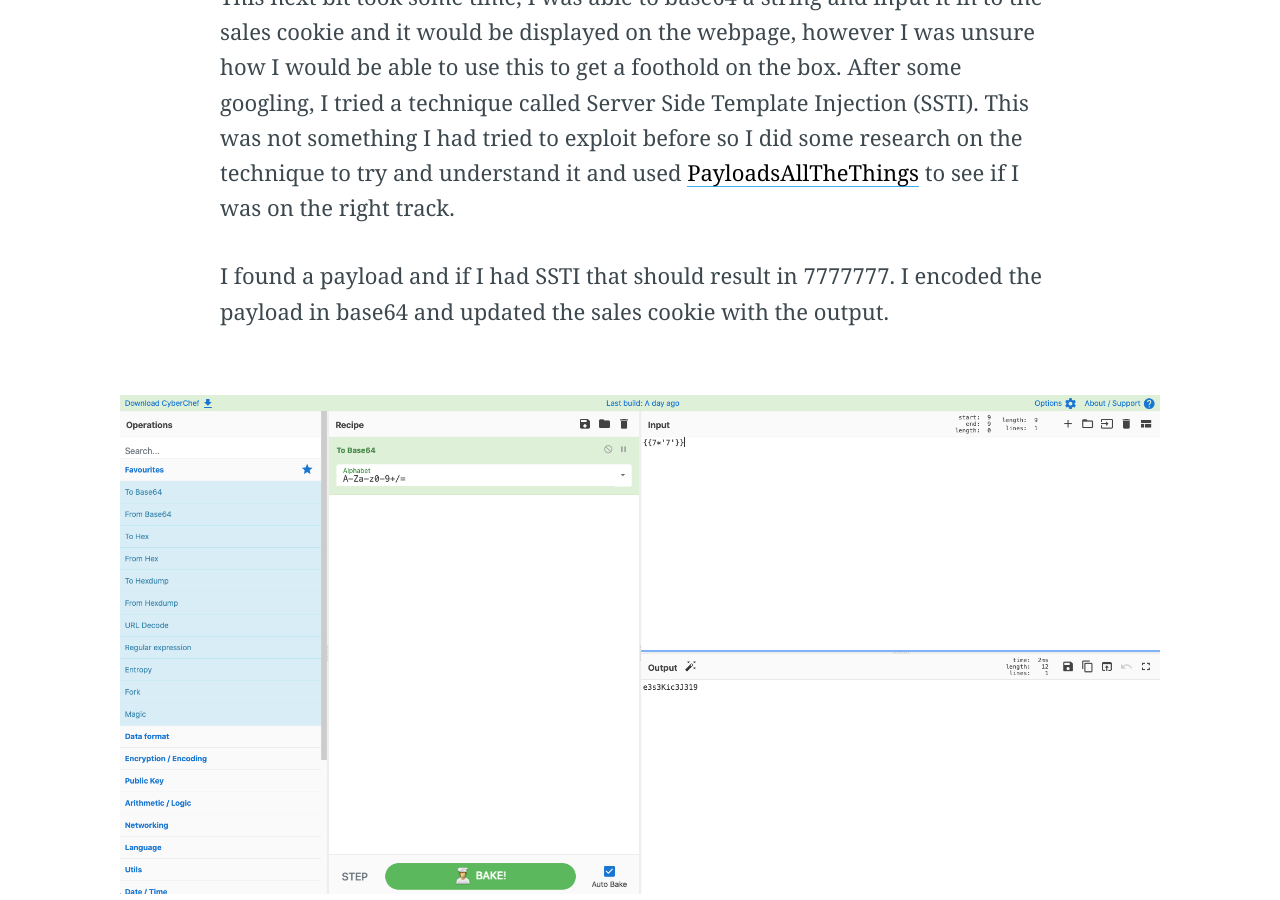
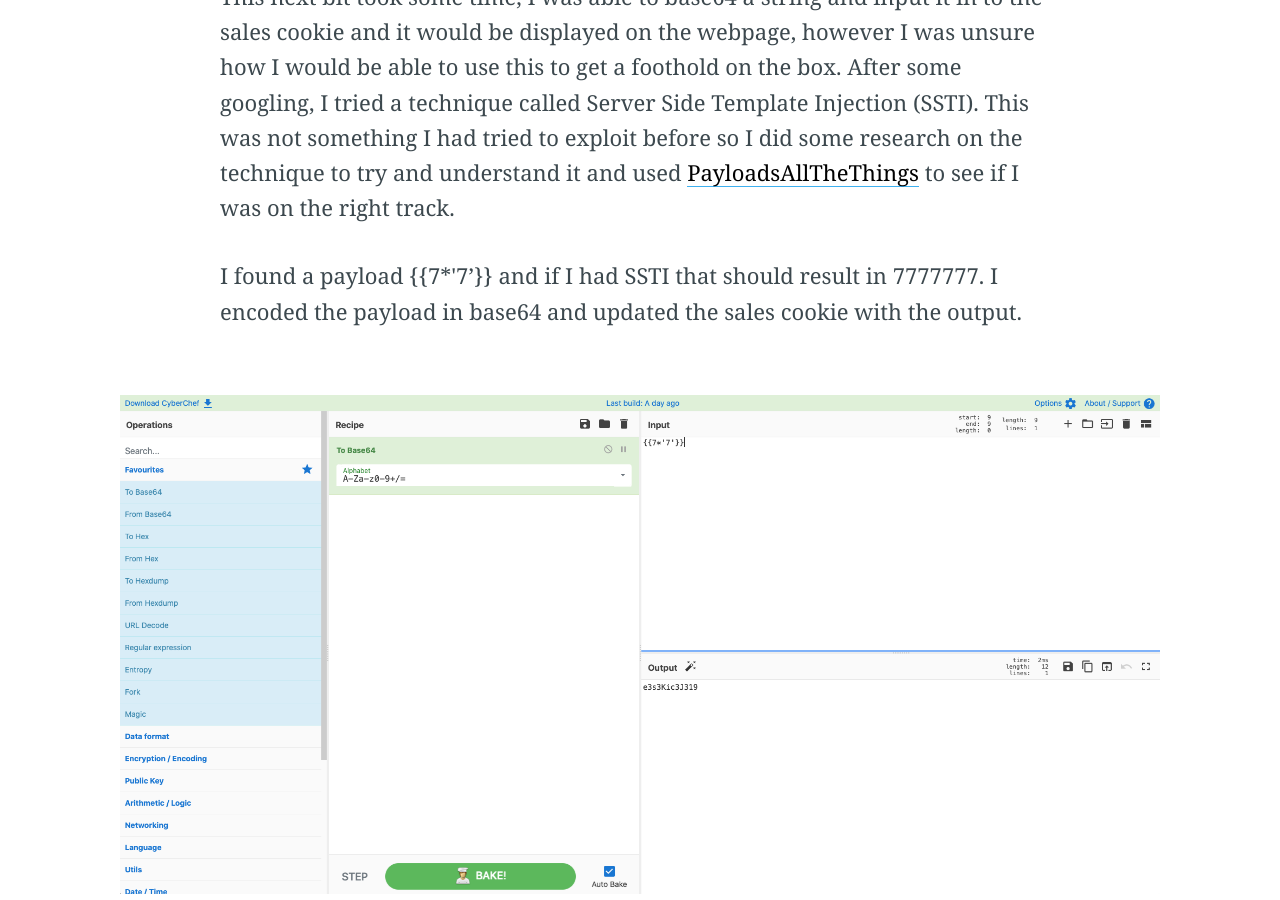
Before and after one commit to darrynb89/darrynb89.github.io, a Jekyll site: the page built from _posts/2021-03-06-keldagrim.md, in a window 1280 px wide and 900 px high, scrolled down 6393 px. Built offline with Jekyll 4.4.1, drawn with Linux system fonts in a browser that asks for light colours; nearby versions of some CDN libraries; comment, search, counter and statistics services are not loaded.

Commit message:
Update 2021-03-06-keldagrim.md

```diff
--- a/_posts/2021-03-06-keldagrim.md
+++ b/_posts/2021-03-06-keldagrim.md
@@ -100,7 +100,7 @@
 
 This next bit took some time, I was able to base64 a string and input it in to the sales cookie and it would be displayed on the webpage, however I was unsure how I would be able to use this to get a foothold on the box. After some googling, I tried a technique called Server Side Template Injection (SSTI). This was not something I had tried to exploit before so I did some research on the technique to try and understand it and used [PayloadsAllTheThings](https://github.com/swisskyrepo/PayloadsAllTheThings/tree/master/Server%20Side%20Template%20Injection) to see if I was on the right track.
 
-I found a payload {{7*'7'}} and if I had SSTI that should result in 7777777. I encoded the payload in base64 and updated the sales cookie with the output.
+I found a payload \{\{7\*\'7'\}\} and if I had SSTI that should result in 7777777. I encoded the payload in base64 and updated the sales cookie with the output.
 
 ![sstipayload](/assets/images/keldagrim/sstipayload.png)
 
```
